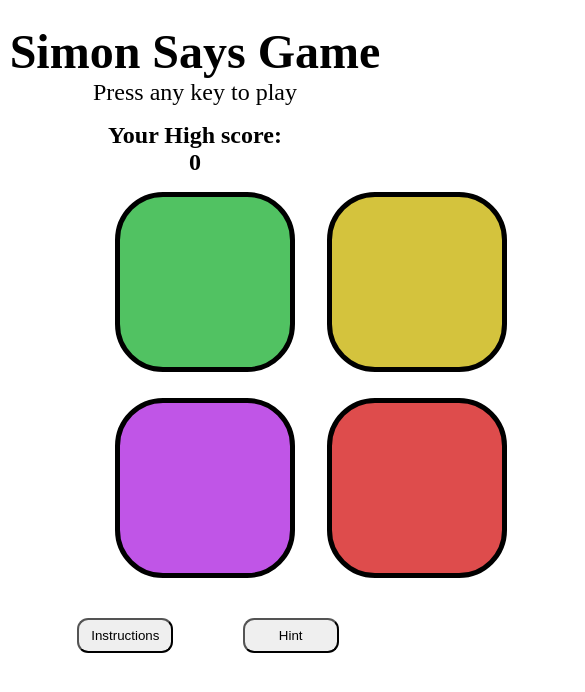
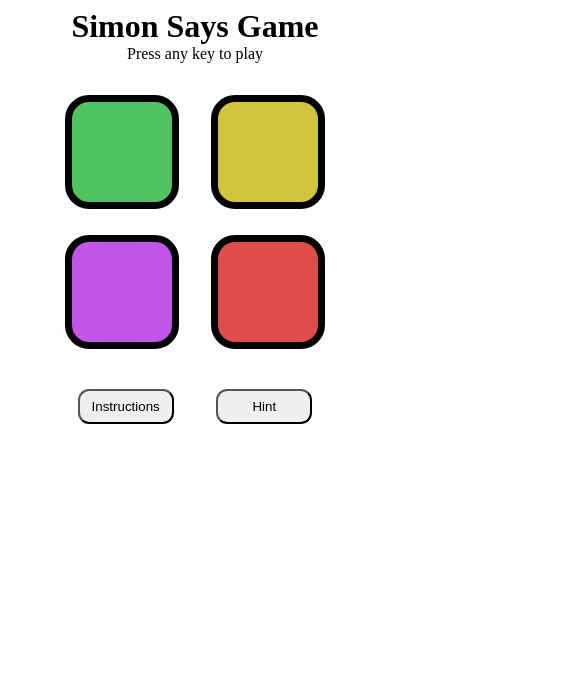
Before and after one commit to Aniket006dev/Simon-Says-web-game, a plain HTML site: page index.html in a window 390 px wide. Shown: the top 692 px of the page, 585 px wide, since content can reach past the window. Drawn offline with Linux system fonts and the light colour scheme.

Commit message:
added responsiveness

```diff
--- a/index.html
+++ b/index.html
@@ -14,7 +14,7 @@
             <h1>Simon Says Game</h1>
             <p class="para">Press any key to play</p>
         </div>
-        <div class="highScore" style="font-size: 1.5rem;"><b>Your High score: 0</b></div>
+        <div class="highScore" style="font-size: 1.5rem;"></div>
         <div class="wheel">
             <div class="box b1" style="background-color: rgba(8, 168, 32, 0.7);" id="1"></div>
             <div class="box b2" style="background-color: rgba(202, 180, 12, 0.797);" id="2"></div>
--- a/simon.css
+++ b/simon.css
@@ -6,7 +6,6 @@ body{
     width: 100vw;
     height: 100vh;
     box-sizing: border-box;
-    padding: 0.5rem;
 }
 .container{
     width: 100%;
@@ -18,11 +17,11 @@ body{
     margin: auto;
     margin-bottom: 1rem;
     font-size: 1.5rem;
-    margin-top:1rem;
+    margin-top:0.5rem;
 }
 
 .wheel{
-    width: 600px;
+    width: 700px;
     margin: auto;
     display: flex;
     flex-wrap: wrap;
@@ -31,11 +30,11 @@ body{
 }
 .box{
     margin: 0.8rem 1rem;
-    width: 170px;
-    height: 170px;
+    width: 200px;
+    height: 200px;
     background-color: blueviolet;
-    border: 5px solid;
-    border-radius: 3rem;
+    border: 7px solid;
+    border-radius: 1.5rem;
 }
 .misc{
     /* text-align: center; */
@@ -97,3 +96,19 @@ body{
 .press{
     box-shadow: inset 0px 0px 15px rgb(28, 22, 28);
 }
+
+@media(max-width:468px){
+    .wheel{
+        width: 300px;
+    }
+    .box{
+        width: 100px;
+        height: 100px;
+    }
+    .misc{
+        width: 20rem;
+    }
+    .head{
+        font-size: 1rem;
+    }
+}
--- a/simon.js
+++ b/simon.js
@@ -80,7 +80,7 @@ hintbtn.addEventListener("click",()=>{
     }
     setTimeout(()=>{
         flag2=hintdiv.classList.remove("hint")
-    },1500)
+    },3000)
     if(flag){
         flag=inst.classList.toggle("inst");
     }
```
